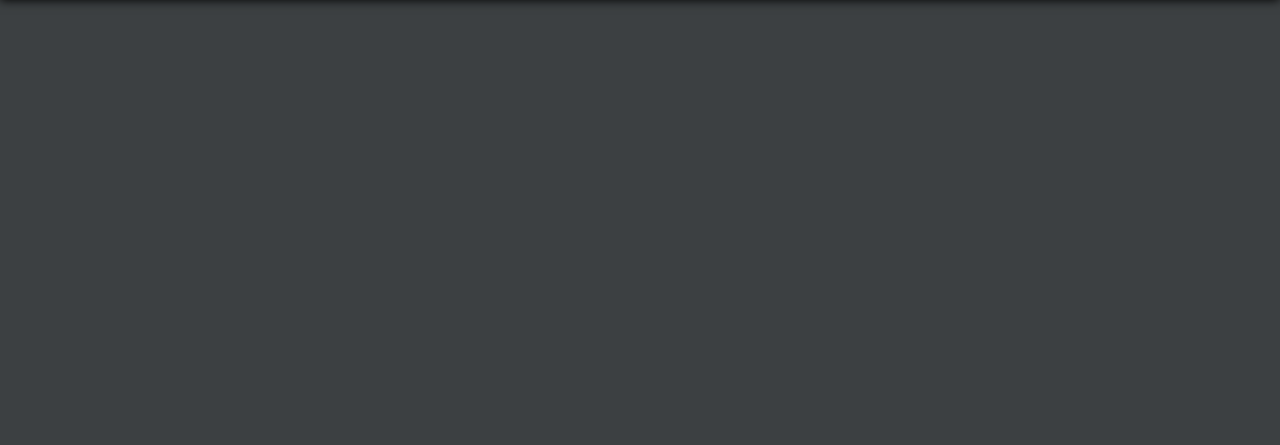
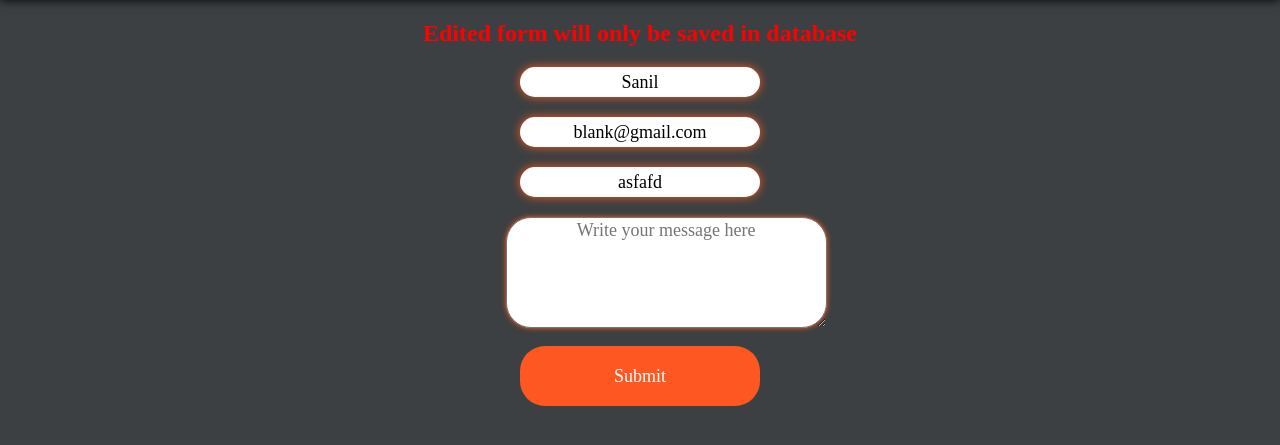
Before and after one commit to Sanilblank/Simple_slider_and_contactform, a PHP site: page /edit.php?edit=1 in a window 1280 px wide. Shown: the part 55-500 px from the top of the page. Run offline with PHP 8.4, Linux system fonts and the light colour scheme; data comes from the database, SQL or seed files in the repository; some libraries are stand-ins or nearby versions.

Commit message:
edit option complete

```diff
--- a/edit.php
+++ b/edit.php
@@ -1,5 +1,63 @@
 <?php
     require 'includes/header.php';
+    require 'includes/database.php';
+?>
+
+<?php
+    if(isset($_GET['edit']))
+    {
+        $id = $_GET['edit'];
+        $sql = "SELECT * FROM contact WHERE id = ?";
+        $stmt = mysqli_stmt_init($conn);
+        if(!mysqli_stmt_prepare($stmt,$sql)){
+            header('Location:messages.php?error=sqlerror');
+            exit();
+        }
+        else{
+            mysqli_stmt_bind_param($stmt, 'i', $id);
+            mysqli_stmt_execute($stmt);
+            $result = mysqli_stmt_get_result($stmt);
+            $row = mysqli_fetch_assoc($result);
+            $name = $row['name'];
+            $email = $row['email'];
+            $subject = $row['subject'];
+        }
+    }
+?>
+
+<h2>Edited form will only be saved in database</h2>
+
+<div class="contactForm">
+    <form action='edit.php' method="POST">
+        <input type="text" name="name" value="<?php echo $name ?>" placeholder="Enter your name" maxlength="30" minlength="4" required>
+        <input type="email" name="email" value="<?php echo $email ?>" placeholder="Enter your email" maxlength="30" minlength="10" required>
+        <input type="text" name="subject" value="<?php echo $subject ?>" placeholder="Enter your subject" maxlength="30" minlength="5" required>
+        <textarea name="msg" rows="5" cols="30" placeholder="Write your message here" required></textarea>
+        <br>
+        <button type="submit" name="submit">Submit</button>
+    </form>
+</div>
+
+<?php
+    if(isset($_POST['submit'])){
+        $name = trim($_POST['name']);
+        $email = trim($_POST['email']);
+        $subject =trim($_POST['subject']);
+        $msg = trim($_POST['msg']);
+
+        $sql = "UPDATE contact SET msg = ? WHERE name = ? && email = ?";
+        $stmt = mysqli_stmt_init($conn);
+        if(!mysqli_stmt_prepare($stmt,$sql)){
+            header('Location:edit.php?error=sqlerror');
+            exit();
+        }
+        else{
+            mysqli_stmt_bind_param($stmt,"sss",$msg,$name,$email);
+            mysqli_stmt_execute($stmt);
+            header('Location:messages.php?success=recordedited');
+            exit();
+        }
+    }
 ?>
 
 <?php
--- a/messages.php
+++ b/messages.php
@@ -35,7 +35,6 @@
                             <table class="table">
                                 <thead>
                                     <tr>
-                                        <th>Id</th>
                                         <th>Name</th>
                                         <th>Email</th>
                                         <th>Subject</th>
@@ -47,7 +46,6 @@
                         <?php
                             while($row = mysqli_fetch_assoc($result)){  ?>
                                 <tr>
-                                    <td><?php echo $row['id']; ?></td>
                                     <td><?php echo $row['name']; ?></td>
                                     <td><?php echo $row['email']; ?></td>
                                     <td><?php echo $row['subject']; ?></td>
```
